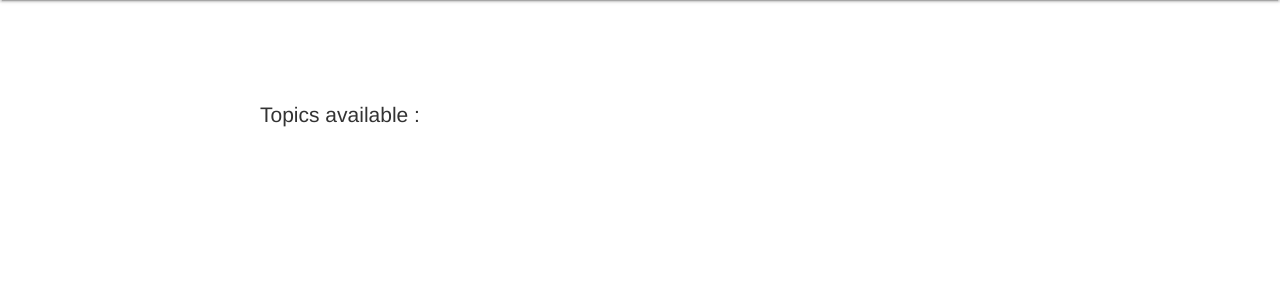
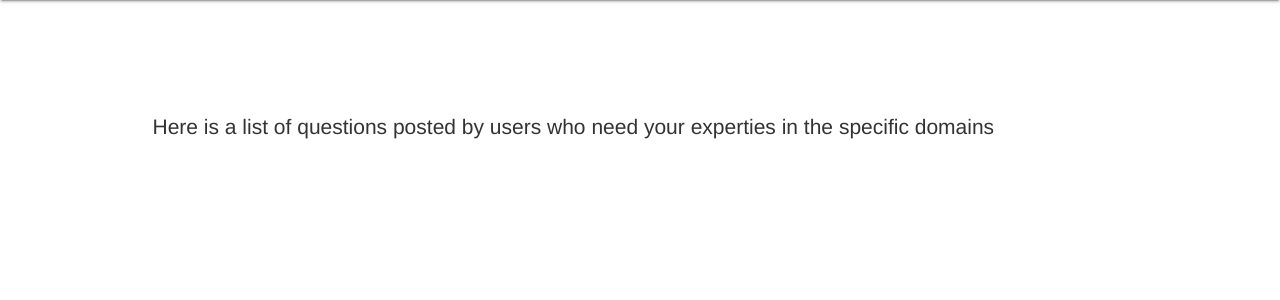
Before and after one commit to arjunmahishi/geek-tavern, a Django app: page /prep/ in a window 1280 px wide. Shown: the part 64-364 px from the top of the page. Run offline with Django 3.2, Linux system fonts and the light colour scheme; some libraries are stand-ins or nearby versions.

Commit message:
design uggrade

```diff
--- a/static/js/prep2.js
+++ b/static/js/prep2.js
@@ -11,7 +11,7 @@ avaliableCatgoriesRef.on('child_added', snapshot => {
 	var chipIcon = document.createElement('span');
 	var chipText = document.createElement('span');
 
-	col.className = "col-sm-3";
+	col.className = "col-md-4";
 	col.style.marginTop = "3px";
 	col.id = snapshot.key;
 	// link.href = "/chat/";
--- a/templates/prep.html
+++ b/templates/prep.html
@@ -6,15 +6,22 @@
 {% if asker %}
 
 <!-- This is an asker page -->
-<div class="container" style="margin-top: 200px;">
+<div class="container" style="margin-top: 8rem;">
+	<div class="row">
+		<div class="col-md-5 col-md-offset-4">
+			<p class="lead">
+				Post the question that you want to discuss about with other expert users.
+			</p>
+		</div>
+	</div><br>
 	<div class="row" >
-		<div class="col-sm-3 col-sm-offset-4">
+		<div class="col-md-3 col-md-offset-4">
 			<div class="mdl-textfield mdl-js-textfield mdl-textfield--floating-label">
 			    <input class="mdl-textfield__input" type="text" id="catagory"/>
-			    <label class="mdl-textfield__label" for="sample3">Enter your query</label>
+			    <label class="mdl-textfield__label" for="sample3">Enter your question</label>
 			</div>
 		</div>
-		<div class="col-sm-1">
+		<div class="col-md-1">
 			<button class="mdl-button mdl-js-button mdl-button--raised mdl-js-ripple-effect mdl-button--accent" name="chosenTopic" value="{{ chatId }}" id="submitButton" style="float: right;">Submit </button>
 		</div>
 	</div>
@@ -30,16 +37,24 @@
 {% else %}
 
 
-<div class="container" style="margin-top: 100px;">
-	<div class="row col-sm-offset-2 col-xs-offset-2">
-			<label class="lead">Topics available : </label>
+<div class="container" style="margin-top: 8rem;">
+	<div class="row">
+		<div class="col-md-offset-1 col-xs-offset-1">
+			<p class="lead">
+				Here is a list of questions posted by users who need your experties in the specific domains
+			</p>
+		</div>
+	</div><br>
+	<div class="row">
+		<div class="col-md-offset-1">
+			<form method="post" action="/chat/">{% csrf_token %}
+				<input type="hidden" id="postDataRole" name="role" value="Answerer">
+				<div class="row" id="catagoryList">
+					<!-- User questions -->
+				</div><br>
+			</form>
+		</div>
 	</div>
-	<form method="post" action="/chat/">{% csrf_token %}
-	<input type="hidden" id="postDataRole" name="role" value="Answerer">
-	<div class="row" id="catagoryList">
-
-	</div><br>
-	</form>
 </div>
 
 <script type="text/javascript" src="{% static 'js/prep2.js' %}"></script>
```
Also changed, not shown: templates/get.html (+19 -8 lines).
